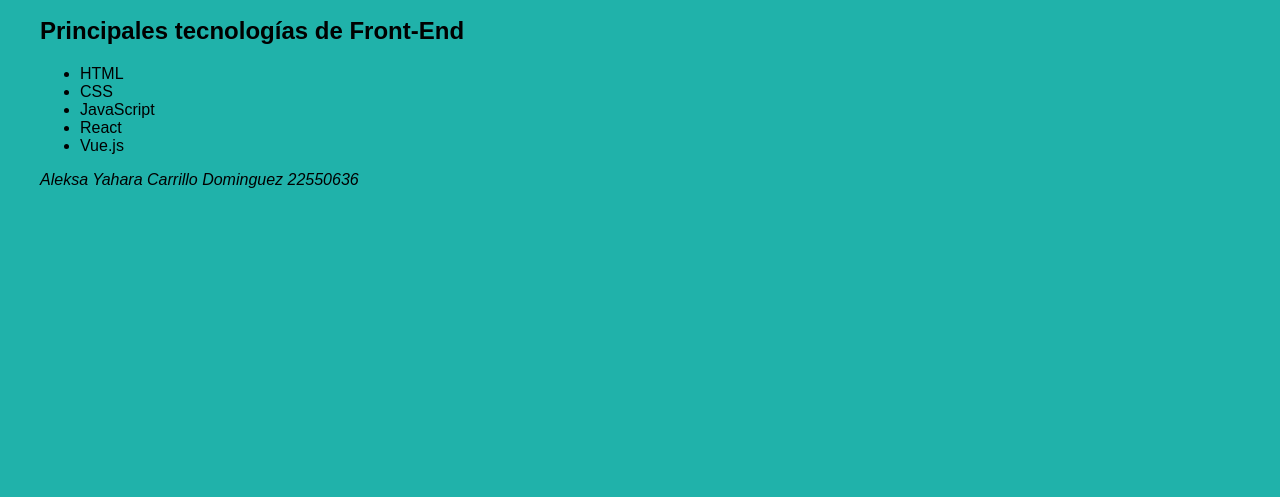
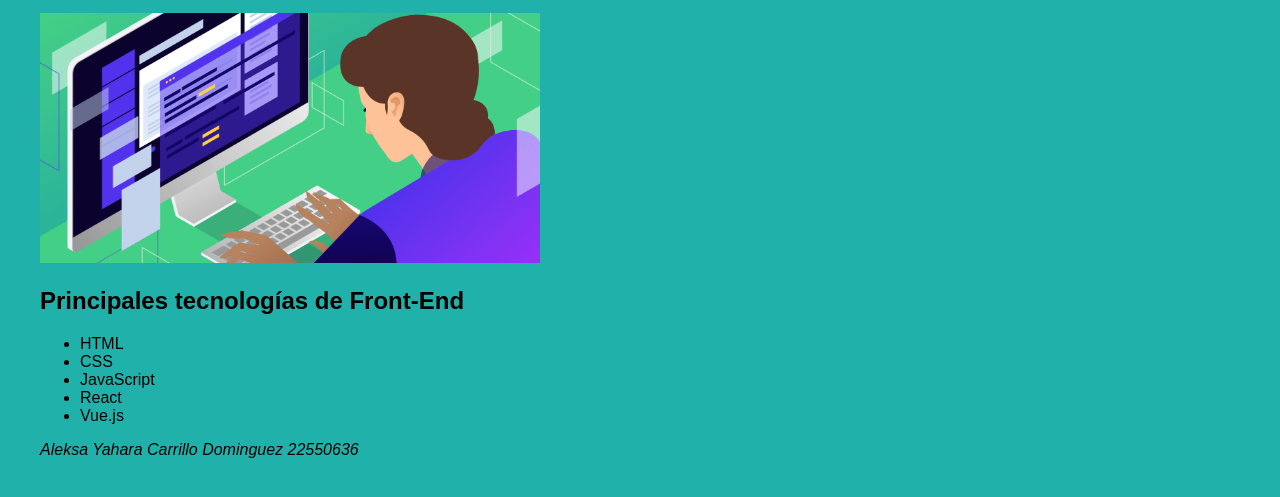
Before and after one commit to aleksacarrillo/tarearepositorio, a plain HTML site: page index.html in a window 1280 px wide. Shown: the part 177-674 px from the top of the page. Drawn offline with Linux system fonts and the light colour scheme.

Commit message:
Se agrega una imagen

```diff
--- a/index.html
+++ b/index.html
@@ -11,6 +11,7 @@
     <p>El programador front-end es el responsable de construir y maquetar todo lo que constituye la parte visible de una página web, aplicación o sistema. Para ello emplea distintas herramientas y lenguajes de programación.
         Se trata de profesionales que trabajan en la interfaz, pero que no se limita a concebir la parte gráfica de la misma, sino que también estudia las mejores maneras de hacer que todo sea entendible y funcional para los usuarios de la web o app.
     </p>
+    <img src="frontend.png" alt="Desarrollo Front-End" width="500">
     <h2>Principales tecnologías de Front-End</h2>
 <ul>
     <li>HTML</li>
```
Also changed, not shown: frontend.png (added).
